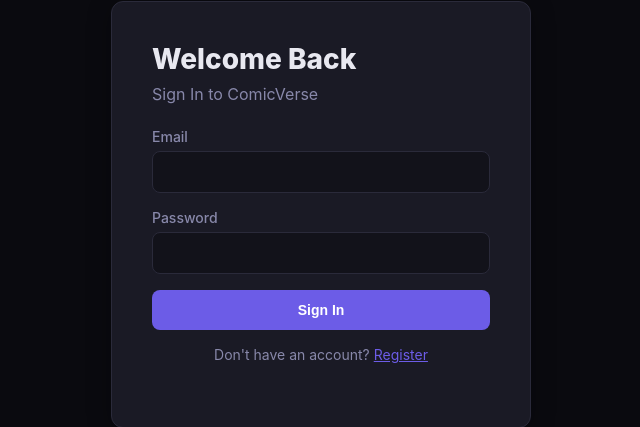
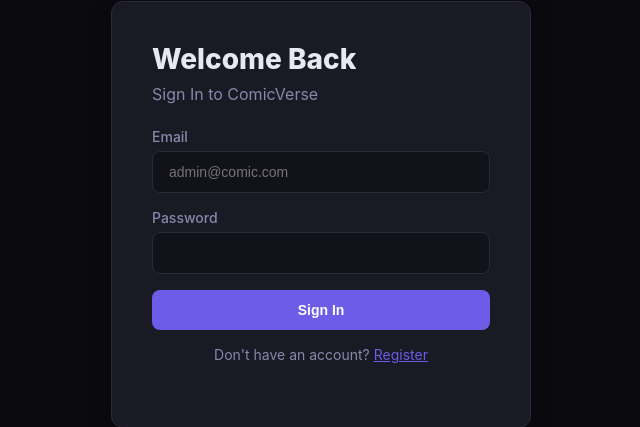
Before and after one commit to Arthemist07/ComicVerse, a Flask app: page /login in a window 1280 px wide. Shown: the part 250-677 px from the top of the page, without its empty margins (319-959 px from the left). Run offline with Flask 3, Linux system fonts and the light colour scheme.

Commit message:
Fix dependencies and improve login page
- Update lxml to 6.1.3 (Python 3.14 compatible)
- Update requests to 2.32.3 (fix yanked version)
- Update beautifulsoup4 to 4.12.3
- Add comprehensive README with setup instructions
- Add email placeholder to login form for clarity
- Add favicon
- Create .env file for local development

```diff
--- a/requirements.txt
+++ b/requirements.txt
@@ -8,7 +8,7 @@ Werkzeug==3.1.0
 WTForms==3.2.0
 gunicorn==23.0.0
 python-dotenv==1.0.1
-requests==2.32.0
-beautifulsoup4==4.12.0
-lxml==5.3.0
+requests==2.32.3
+beautifulsoup4==4.12.3
+lxml>=5.0.0
 psycopg2-binary>=2.9.10
--- a/templates/login.html
+++ b/templates/login.html
@@ -8,7 +8,7 @@
     <form method="POST">
       <div class="form-group">
         <label>{{ _('email') }}</label>
-        <input type="email" name="email" class="form-input" required>
+        <input type="email" name="email" class="form-input" placeholder="admin@comic.com" required>
       </div>
       <div class="form-group">
         <label>{{ _('password') }}</label>
```
Also changed, not shown: README.md (added), instance/comic.db (added), static/favicon.ico (added), 1 other file.
